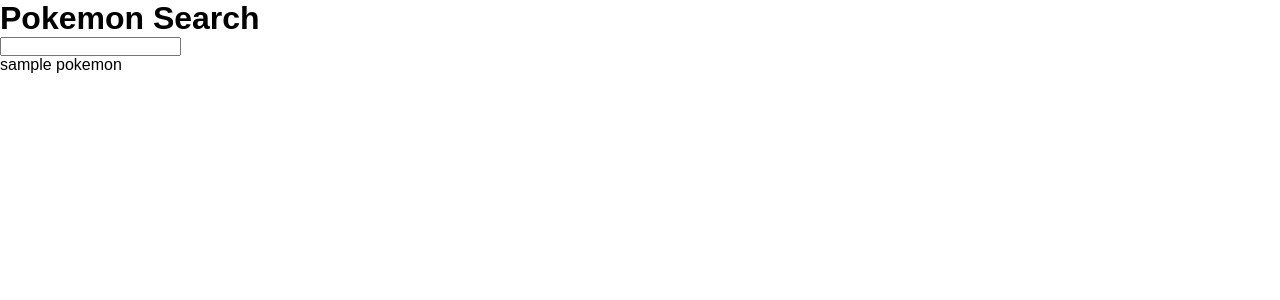
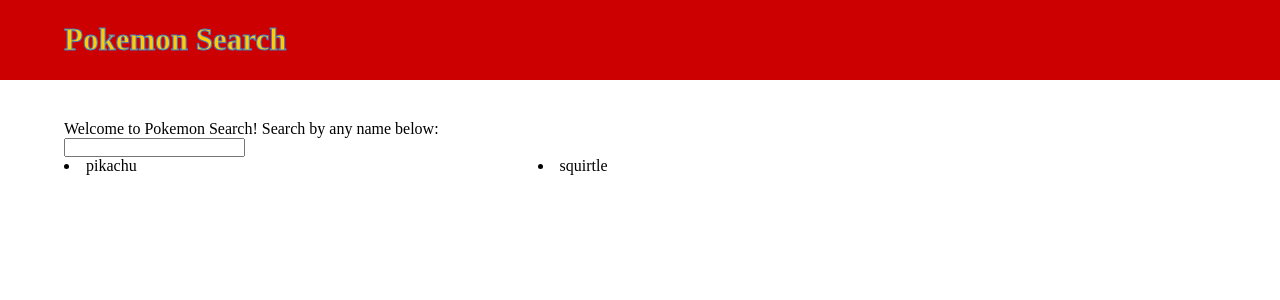
Before and after one commit to karinamzalez/temporal-pokemon, a Next.js app: page / in a window 1280 px wide. Shown: the top 300 px of the page. Built offline with nearby package versions, Linux system fonts and the light colour scheme.

Commit message:
add header, add pokemon component with basic outline

```diff
--- a/src/app/globals.css
+++ b/src/app/globals.css
@@ -2,14 +2,6 @@
 body {
   max-width: 100vw;
   overflow-x: hidden;
-}
-
-body {
-  color: var(--foreground);
-  background: var(--background);
-  font-family: Arial, Helvetica, sans-serif;
-  -webkit-font-smoothing: antialiased;
-  -moz-osx-font-smoothing: grayscale;
 }
 
 * {
--- a/src/app/layout.tsx
+++ b/src/app/layout.tsx
@@ -1,16 +1,5 @@
 import type { Metadata } from "next";
-import { Geist, Geist_Mono } from "next/font/google";
 import "./globals.css";
-
-const geistSans = Geist({
-  variable: "--font-geist-sans",
-  subsets: ["latin"],
-});
-
-const geistMono = Geist_Mono({
-  variable: "--font-geist-mono",
-  subsets: ["latin"],
-});
 
 export const metadata: Metadata = {
   title: "Create Next App",
@@ -24,7 +13,7 @@
 }>) {
   return (
     <html lang="en">
-      <body className={`${geistSans.variable} ${geistMono.variable}`}>
+      <body>
         {children}
       </body>
     </html>
--- a/src/app/page.tsx
+++ b/src/app/page.tsx
@@ -1,11 +1,29 @@
+"use client"
+import styled from 'styled-components';
+import Pokemon from '@/components/pokemon';
+
 export default function Home() {
   return (
     <main>
-      <h1>Pokemon Search</h1>
-      <input></input>
-      <ul>
-        <li>sample pokemon</li>
-      </ul>
+      <Header>Pokemon Search</Header>
+      <Pokemon />
     </main>
   );
 }
+
+
+// STYLING
+
+const Header = styled.header`
+  background-color: #CC0000;
+  min-height: 10vh;
+  display: flex;
+  flex-direction: column;
+  align-items: self-start;
+  justify-content: center;
+  font-size: calc(15px + 2vmin);
+  font-weight: bold;
+  padding-left: 5vw;
+  color: #FFCB05;
+  -webkit-text-stroke: 1px #3D7DCA;
+`;
--- /dev/null
+++ b/src/components/pokemon.tsx
@@ -0,0 +1,48 @@
+// IMPORTS -----------------------------------
+import React, { useState } from 'react';
+import styled from 'styled-components';
+
+// TYPES -------------------------------------
+interface Pokemon {
+  name: string;
+}
+
+// COMPONENT ---------------------------------
+export default function Pokemon() {
+  const [pokemon, addPokemon] = useState<Pokemon[]>([{name: "pikachu"}, {name: "squirtle"}]);
+
+  return (
+    <Body>
+      <>
+        <p>Welcome to Pokemon Search! Search by any name below:</p>
+        <input></input>
+        <Grid>
+          {pokemon.map((pokemon, id) => (
+            <li key={id}>{pokemon.name}</li>
+          ))}
+        </Grid>
+      </>
+    </Body>
+  )
+};
+
+// STYLING (alphabetized) ---------------------
+
+const Body = styled.div`
+  justify-content: center;
+  margin: 5vh 5vw;
+
+  h1 {
+    font-size: calc(15px + 2vmin);
+  }
+`;
+
+const Grid = styled.div`
+  width: 80%;
+  @media only screen and (max-width: 768px) {
+    width: 100%;
+  }
+  display: grid;
+  grid-template-columns: repeat(auto-fit, minmax(240px, 1fr));
+  grid-gap: 2vw;
+`;
```
